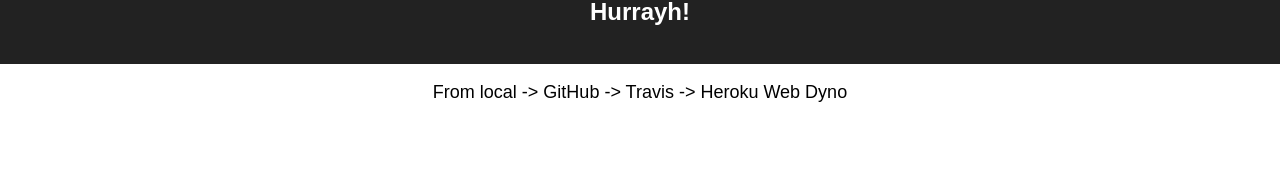
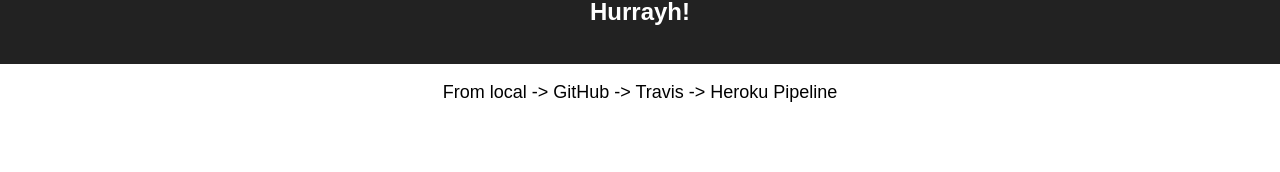
Before and after one commit to miikkaRoine/my-app, a React (Create React App) app: page / in a window 1280 px wide. Shown: the part 126-298 px from the top of the page. Built offline with nearby package versions, Linux system fonts and the light colour scheme.

Commit message:
Feature commit

```diff
--- a/src/App.js
+++ b/src/App.js
@@ -11,7 +11,7 @@
           <h2>Hurrayh!</h2>
         </div>
         <p className="App-intro">
-          From local -> GitHub -> Travis -> Heroku Web Dyno
+          From local -> GitHub -> Travis -> Heroku Pipeline
         </p>
       </div>
     );
```
